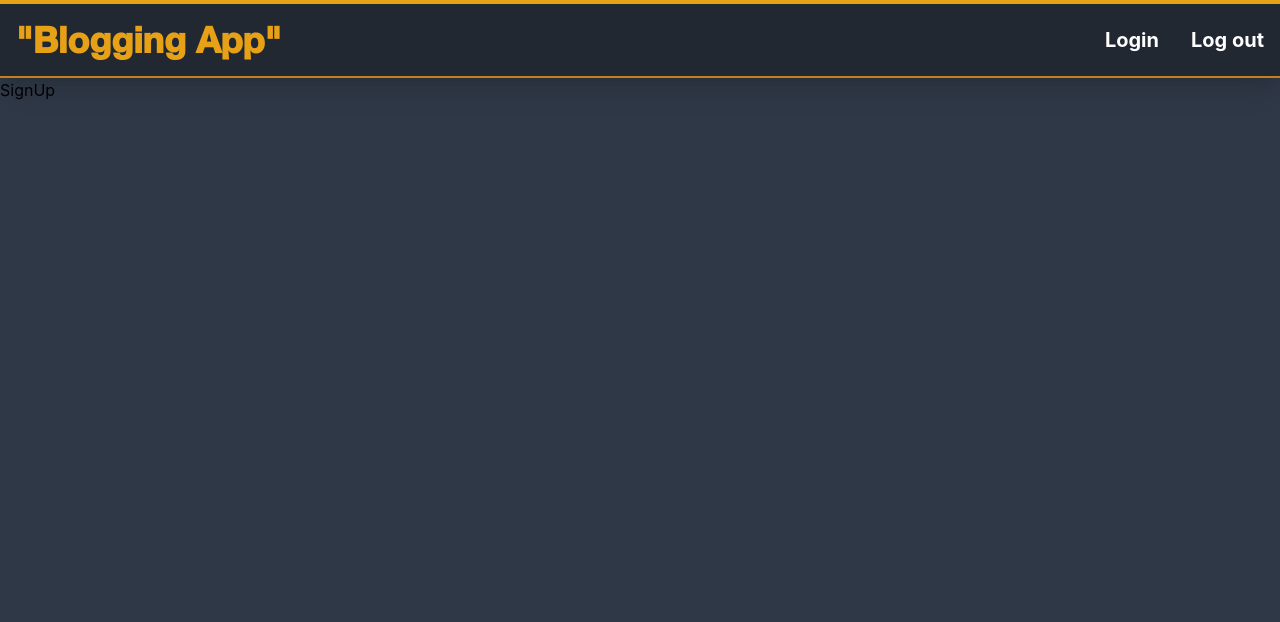
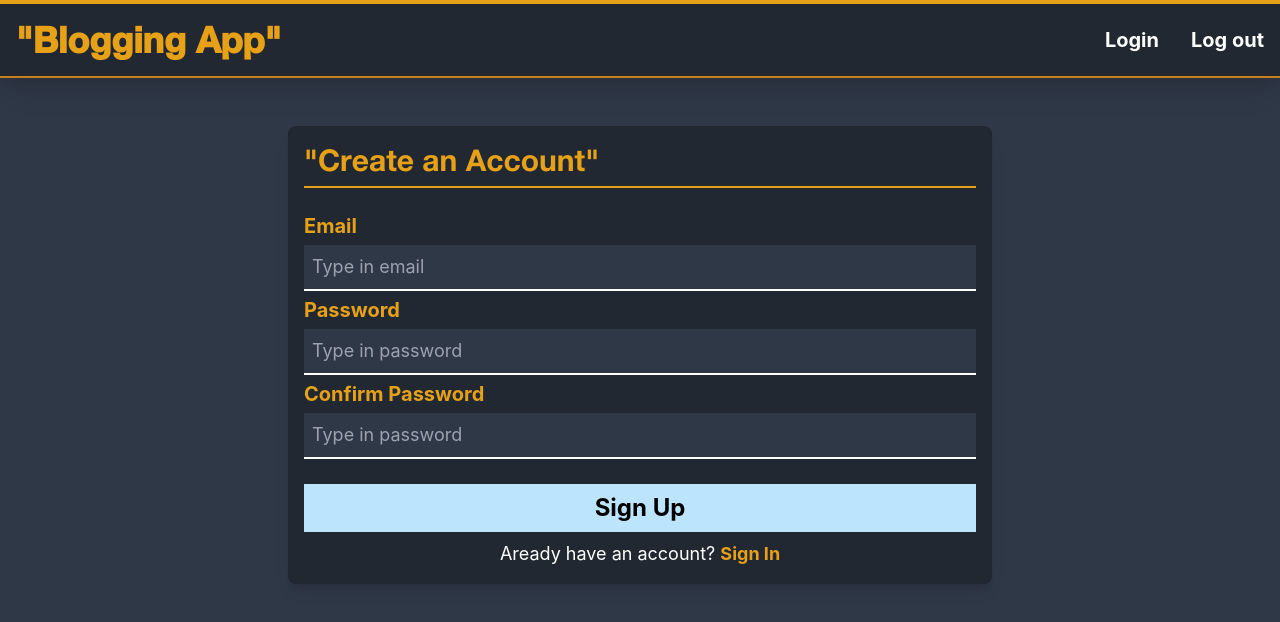
Before and after one commit to Parth099/react-firebase-blogging-app, a React (Vite) app: page /sign-up in a window 1280 px wide. Shown: the top 622 px of the page. Built offline with nearby package versions, Linux system fonts and the light colour scheme.

Commit message:
completed UI for signup

```diff
--- a/src/components/auth/SignIn.tsx
+++ b/src/components/auth/SignIn.tsx
@@ -1,9 +1,14 @@
-import React from "react";
+import { useRef } from "react";
 import { Link } from "react-router-dom";
 
 //this component will handle sign in
 
 export default function SignIn() {
+    //dom pointers
+    const emailRef = useRef<HTMLInputElement | null>(null);
+    const pwRef = useRef<HTMLInputElement | null>(null);
+
+    //event when submit is hit
     const handleSumbit = (e: React.FormEvent) => {
         e.preventDefault(); //do not refresh page
     };
@@ -21,6 +26,7 @@ export default function SignIn() {
                         id="email"
                         className="text-lg py-2 px-2 bg-sp3 text-white border-b-2 border-b-white"
                         placeholder="Type in email"
+                        ref={emailRef}
                     />
                     <label htmlFor="password" className="text-sp1 text-xl font-bold">
                         Password
@@ -30,6 +36,7 @@ export default function SignIn() {
                         id="password"
                         className="text-lg py-2 px-2 bg-sp3 text-white border-b-2 border-b-white"
                         placeholder="Type in password"
+                        ref={pwRef}
                     />
                     <button type="submit" className="login-submit-btn mt-5 p-2 text-2xl font-bold ">
                         Sign in
--- a/src/components/auth/SignUp.tsx
+++ b/src/components/auth/SignUp.tsx
@@ -1,5 +1,62 @@
-import React from "react";
+import React, { useRef } from "react";
+import { Link } from "react-router-dom";
 
 export default function SignUp() {
-    return <div>SignUp</div>;
+    //pointers to DOM
+    const emailRef = useRef<HTMLInputElement | null>(null);
+    const pwRef = useRef<HTMLInputElement | null>(null);
+    const confirmPwRef = useRef<HTMLInputElement | null>(null);
+
+    const handleSumbit = (e: React.FormEvent) => {
+        e.preventDefault(); //do not refresh page
+    };
+
+    return (
+        <section className="w-full mt-12 flex justify-center">
+            <div className="w-176 bg-sp4 p-4 rounded-lg shadow-lg">
+                <h2 className="header-font text-sp1 text-3xl pb-2 border-b-2 border-b-sp1">Create an Account</h2>
+                <form className="login-form flex flex-col mt-6" onSubmit={handleSumbit}>
+                    <label htmlFor="email" className="text-sp1 text-xl font-bold">
+                        Email
+                    </label>
+                    <input
+                        type="email"
+                        id="email"
+                        className="text-lg py-2 px-2 bg-sp3 text-white border-b-2 border-b-white"
+                        placeholder="Type in email"
+                        ref={emailRef}
+                    />
+                    <label htmlFor="password" className="text-sp1 text-xl font-bold">
+                        Password
+                    </label>
+                    <input
+                        type="password"
+                        id="password"
+                        className="text-lg py-2 px-2 bg-sp3 text-white border-b-2 border-b-white"
+                        placeholder="Type in password"
+                        ref={pwRef}
+                    />
+                    <label htmlFor="password-conf" className="text-sp1 text-xl font-bold">
+                        Confirm Password
+                    </label>
+                    <input
+                        type="password"
+                        id="password-conf"
+                        className="text-lg py-2 px-2 bg-sp3 text-white border-b-2 border-b-white"
+                        placeholder="Type in password"
+                        ref={confirmPwRef}
+                    />
+                    <button type="submit" className="login-submit-btn mt-5 p-2 text-2xl font-bold ">
+                        Sign Up
+                    </button>
+                    <p className="text-center mt-2 text-white text-lg">
+                        Aready have an account?{" "}
+                        <Link to={"/sign-in"} className="text-sp1 font-bold hover:underline">
+                            Sign In
+                        </Link>
+                    </p>
+                </form>
+            </div>
+        </section>
+    );
 }
```
